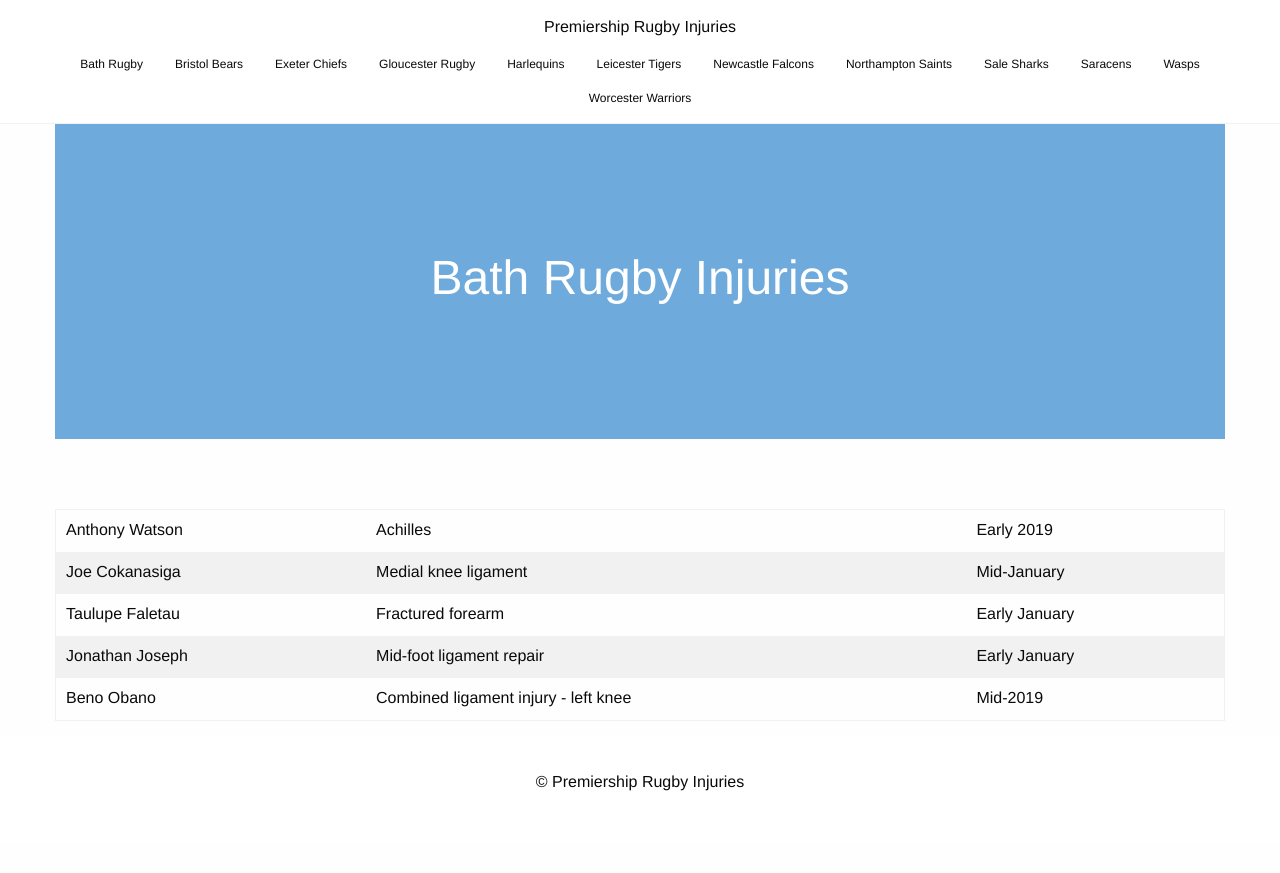
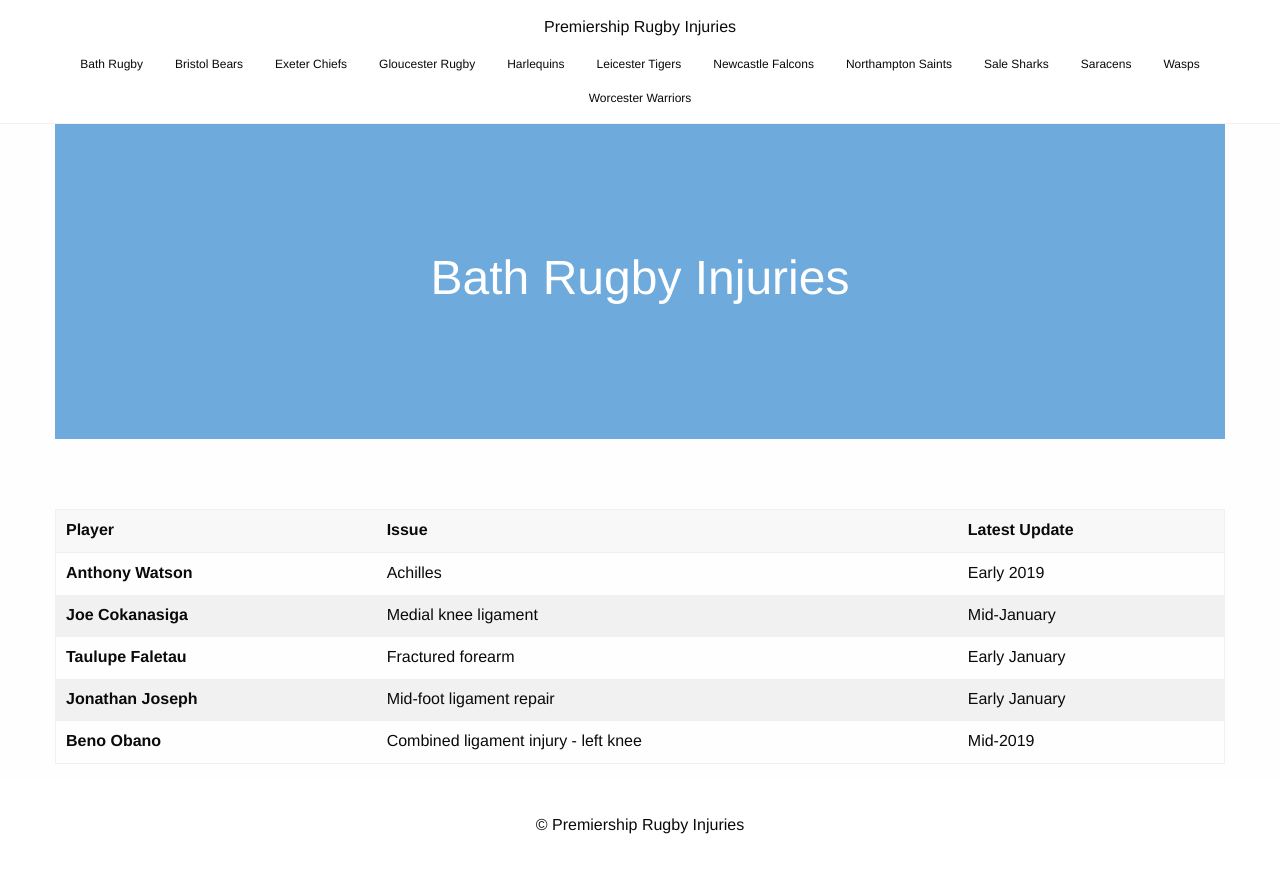
Before and after one commit to krussll/rugbyinjuries, a Jekyll site: the page built from teams/bath-rugby.html, in a window 1280 px wide. Shown: the top 873 px of the page. Built offline with Jekyll 4.4.1, drawn with Linux system fonts in a browser that asks for light colours.

Commit message:
Update team-injuries.html

```diff
--- a/_includes/team-injuries.html
+++ b/_includes/team-injuries.html
@@ -1,11 +1,18 @@
 {% for team in site.data.injuries %}
   {% if team.name == page.team %}
     <table>
+      <thead>
+        <tr>
+          <th>Player</th>
+          <th>Issue</th>
+          <th>Latest Update</th>
+        </tr>
+      </thead>
       <tbody>
         {% for player in team.players %}
           <tr>
             <td>
-              {{ player.name }}
+              <b>{{ player.name }}</b>
             </td>
             <td>
               {{ player.injury }}
```
